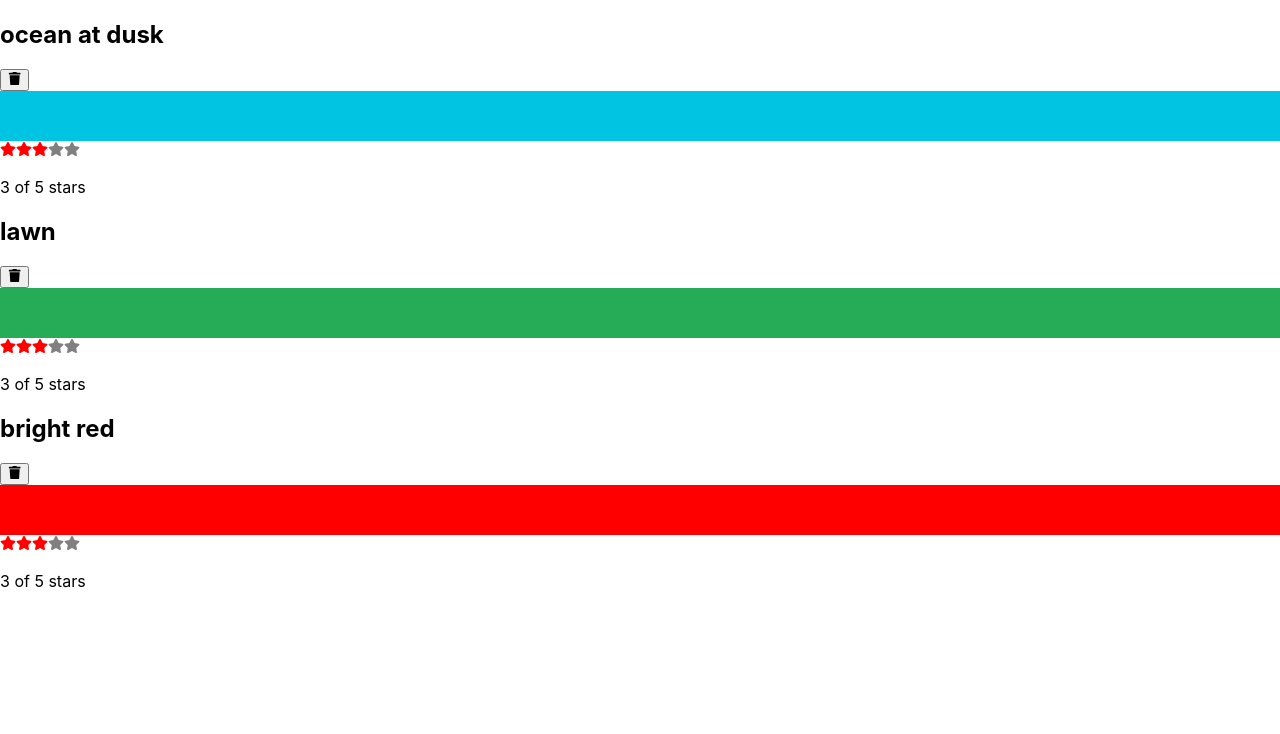
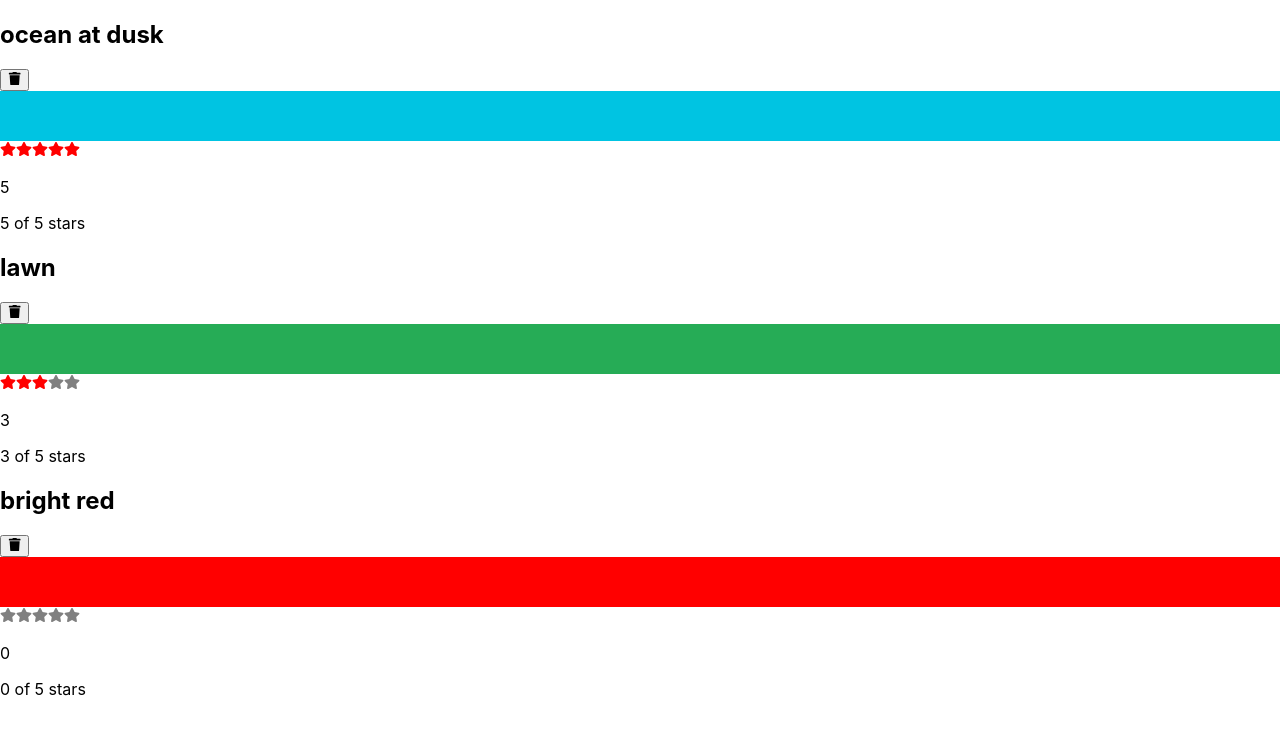
Before and after one commit to acceptor-gyu/react-prac, a React (Create React App) app: page / in a window 1280 px wide. Shown: the top 734 px of the page. Built offline with nearby package versions, Linux system fonts and the light colour scheme.

Commit message:
coloring stars

```diff
--- a/src/App.js
+++ b/src/App.js
@@ -32,15 +32,28 @@ import colorData from "./data/color-data.json"
 
 function App() {
   const [colors, setColors] = useState(colorData);
+
+  const removeColor = id => {
+    const newColors = colors.filter( color => color.id !== id );
+    setColors(newColors);
+  };
+
+  const rateColor = (id, rating) => {
+    const newColors = colors.map( color => color.id === id ? {...color, rating} : color );
+    setColors(newColors);
+  }
+
   return (
     <ColorList
       colors={colors}
-      onRemoveColor={ id => {
-        // 삭제할 데이터는 filter() 처리, 데이터는 존재함
-        const newColors = colors.filter( color => color.ud !== id);
-        // 필터링 한 후, 현재의 상태 colors를 newColors로 업데이터 > colors 상태가 변경되면 App()은 다시 렌더링 됨
-        setColors(newColors);
-      }}
+      onRemoveColor={ removeColor }
+      onRateColor={ rateColor }
+      // onRemoveColor={ id => {
+      //   // 삭제할 데이터는 filter() 처리, 데이터는 존재함
+      //   const newColors = colors.filter( color => color.ud !== id);
+      //   // 필터링 한 후, 현재의 상태 colors를 newColors로 업데이터 > colors 상태가 변경되면 App()은 다시 렌더링 됨
+      //   setColors(newColors);
+      // }}
     />);
 }
 
--- a/src/components/Color.js
+++ b/src/components/Color.js
@@ -6,7 +6,8 @@ import React from "react";
 import { FaTrash } from "react-icons/fa"
 import StarRating from "./StarRating";
 
-const Color = function( { id, title, color, rating, onRemove = f => f }){
+const Color = function( { id, title, color, rating, onRemove = f => f, onRate = f => f
+    }) {
     return (
         <section>
             <h1>{title}</h1>
@@ -14,7 +15,10 @@ const Color = function( { id, title, color, rating, onRemove = f => f }){
                 <FaTrash />
             </button>
             <div style={{ backgroundColor: color, height: 50 }} />
-            <StarRating selectStars={rating} />
+            <StarRating
+                selectedStars={rating}
+                onRate={rating => onRate(id, rating)}
+            />
         </section>
     );
 }
--- a/src/components/ColorList.js
+++ b/src/components/ColorList.js
@@ -5,12 +5,20 @@
 import React from "react";
 import Color from "./Color";
 
-const ColorList = function( { colors = [], onRemoveColor = f => f }){
+const ColorList = function( {
+        colors = [],
+        onRemoveColor = f => f,
+        onRateColor = f => f
+    }) {
     return (
-        <div>
+        <div className="color-list">
             { colors.map( color =>
-                <Color key={color.id} {...color}
-                    onRemove={onRemoveColor} /> ) }
+                <Color
+                    key={color.id}
+                    {...color}
+                    onRemove={onRemoveColor}
+                    onRate={onRateColor}
+                /> ) }
         </div>
     );
 }
--- a/src/components/Star.js
+++ b/src/components/Star.js
@@ -4,11 +4,16 @@
 
 import { FaStar } from "react-icons/fa";
 
-const Star = ({ selected = false, onSelect = f => f}) => (
-    <FaStar
-        color={selected ? "red" : "grey"}
-        onClick={onSelect}
-    />
-);
+const Star = function( {
+        selected = false,
+        onSelect = f => f
+    }) {
+        return (
+            <FaStar
+                color={selected ? "red" : "grey"}
+                onClick={onSelect}
+            />
+        );
+    };
 
 export default Star;
--- a/src/components/StarRating.js
+++ b/src/components/StarRating.js
@@ -2,27 +2,27 @@
  * StarRating.js
  */
 
-import React, {useState} from "react";
-import { FaStar } from "react-icons/fa";
+import React from "react";
 import Star from "./Star";
 
 // 길이가 length인 배열을 생성하여 반환
 const createArray = length => [...Array(length)];
 
 // 전달된 길이의 배열을 생성하고 배열의 모든 요소를 <Star />로 변환
-const StarRating = function( { totalStars = 5 }) {
-    const [selectedStars, setSelectedStars] = useState(3);
-
+const StarRating = function ( {
+        totalStars=5, selectedStars=0,
+        onRate = f => f
+    }) {
     return (
         <>
             {createArray(totalStars).map( (n, i) => (
                 <Star
                     key={i}
                     selected={selectedStars > i}
+                    onSelect={() => onRate(i+1)}
                 /> )) }
-            <p>
-                {selectedStars} of {totalStars} stars
-            </p>
+                <p>{selectedStars}</p>
+            <p>{selectedStars} of {totalStars} stars</p>
         </>
     );
 }
```
